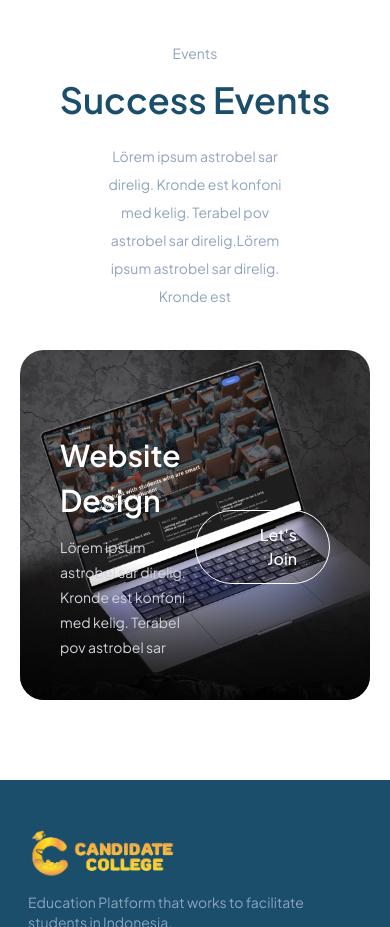
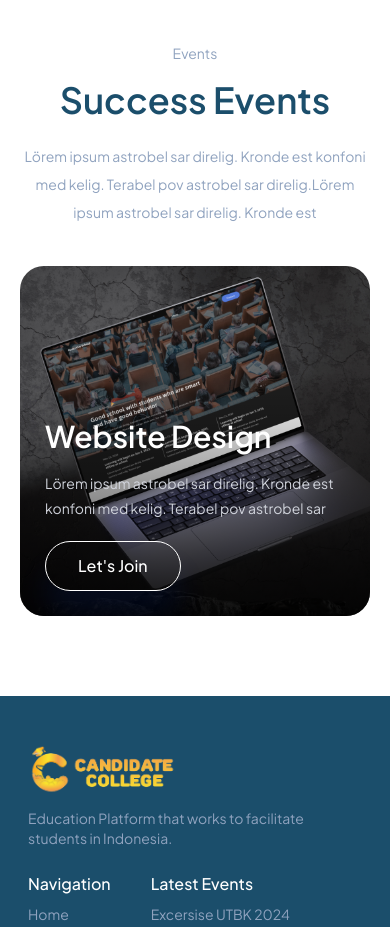
Before and after one commit to candidatecollege/candidate-college, a Next.js app: page /about in a window 390 px wide. Shown: the part 1360-2287 px from the top of the page. Built offline with nearby package versions, Linux system fonts and the light colour scheme.

Commit message:
modified events section card responsive for mobile

```diff
--- a/src/app/about/page.tsx
+++ b/src/app/about/page.tsx
@@ -154,15 +154,15 @@ const About = () => {
         <h2 className="text-primary xl:text-[40px] text-[36px] font-semibold text-center pt-[10px]">
           Success Events
         </h2>
-        <p className="text-[#90A3BF] xl:text-base text-sm font-normal leading-7 text-center m-auto w-2/4 pt-[15px]">
+        <p className="text-[#90A3BF] xl:text-base text-sm font-normal leading-7 text-center m-auto lg:w-2/4 md:w-3/4 w-full pt-[15px]">
           Lörem ipsum astrobel sar direlig. Kronde est konfoni med kelig.
           Terabel pov astrobel sar direlig.Lörem ipsum astrobel sar direlig.
           Kronde est
         </p>
 
         <div className="grid lg:grid-cols-4 grid-cols-1 lg:grid-rows-2 grid-rows-1 gap-6 pt-10">
-          <div className="flex items-end relative overflow-hidden w-full bg-[url('/decoration/event-1.png')] bg-no-repeat bg-cover aspect-square col-span-2 row-span-2 rounded-3xl p-10">
-            <div className="flex items-center z-20">
+          <div className="flex items-end relative overflow-hidden w-full bg-[url('/decoration/event-1.png')] bg-no-repeat bg-cover aspect-square col-span-2 row-span-2 rounded-3xl md:p-10 p-[25px]">
+            <div className="flex md:flex-row flex-col md:items-center items-start z-20">
               <div className="flex-1">
                 <h4 className="text-white xl:text-[32px] text-[30px] font-semibold">
                   Website Design
@@ -175,13 +175,13 @@ const About = () => {
               <div className="flex-1 text-end">
                 <Link
                   href="/"
-                  className="bg-transparent border-[1px] border-white text-white font-medium text-base rounded-full px-8 py-3 inline-block shadow-[0_25px_30px_0px_rgba(0,_65,_232,_0.10)]"
+                  className="bg-transparent border-[1px] border-white text-white font-medium text-base rounded-full px-8 py-3 md:mt-0 mt-5 inline-block shadow-[0_25px_30px_0px_rgba(0,_65,_232,_0.10)]"
                 >
                   Let's Join
                 </Link>
               </div>
             </div>
-            <div className="absolute pt-[60px] bg-[linear-gradient(to_top,_rgba(0,0,0,0.85),_transparent)] w-full h-[40%] bottom-0 left-0 z-10"></div>
+            <div className="absolute pt-[60px] bg-[linear-gradient(to_top,_rgba(0,0,0,0.85),_transparent)] w-full md:h-[40%] h-[70%] bottom-0 left-0 z-10"></div>
           </div>
           <div className="lg:flex hidden items-end relative overflow-hidden w-full bg-[url('/decoration/event-2.png')] bg-no-repeat bg-cover col-span-2 col-start-3 rounded-3xl p-5">
             <div className="flex items-center z-20">
```
